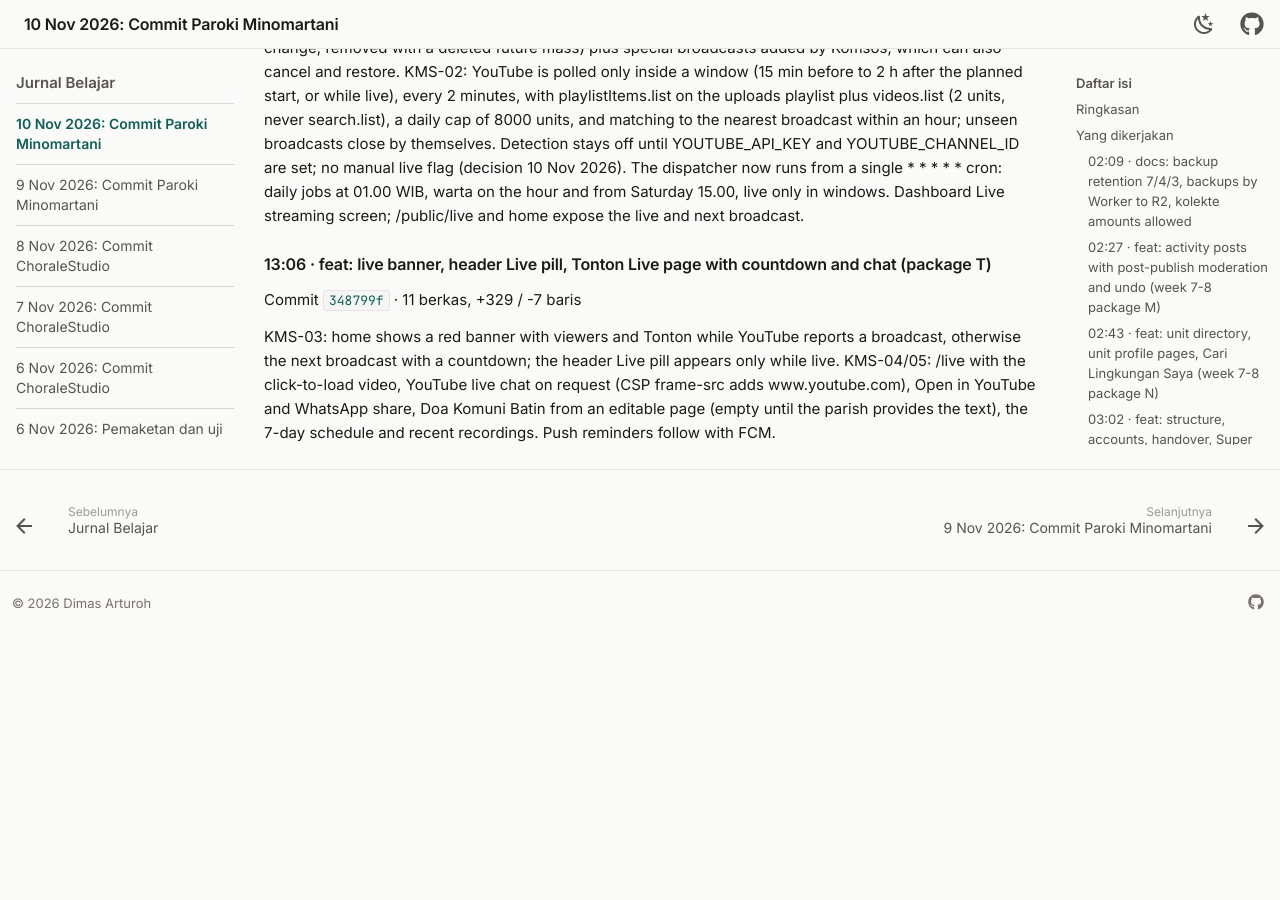
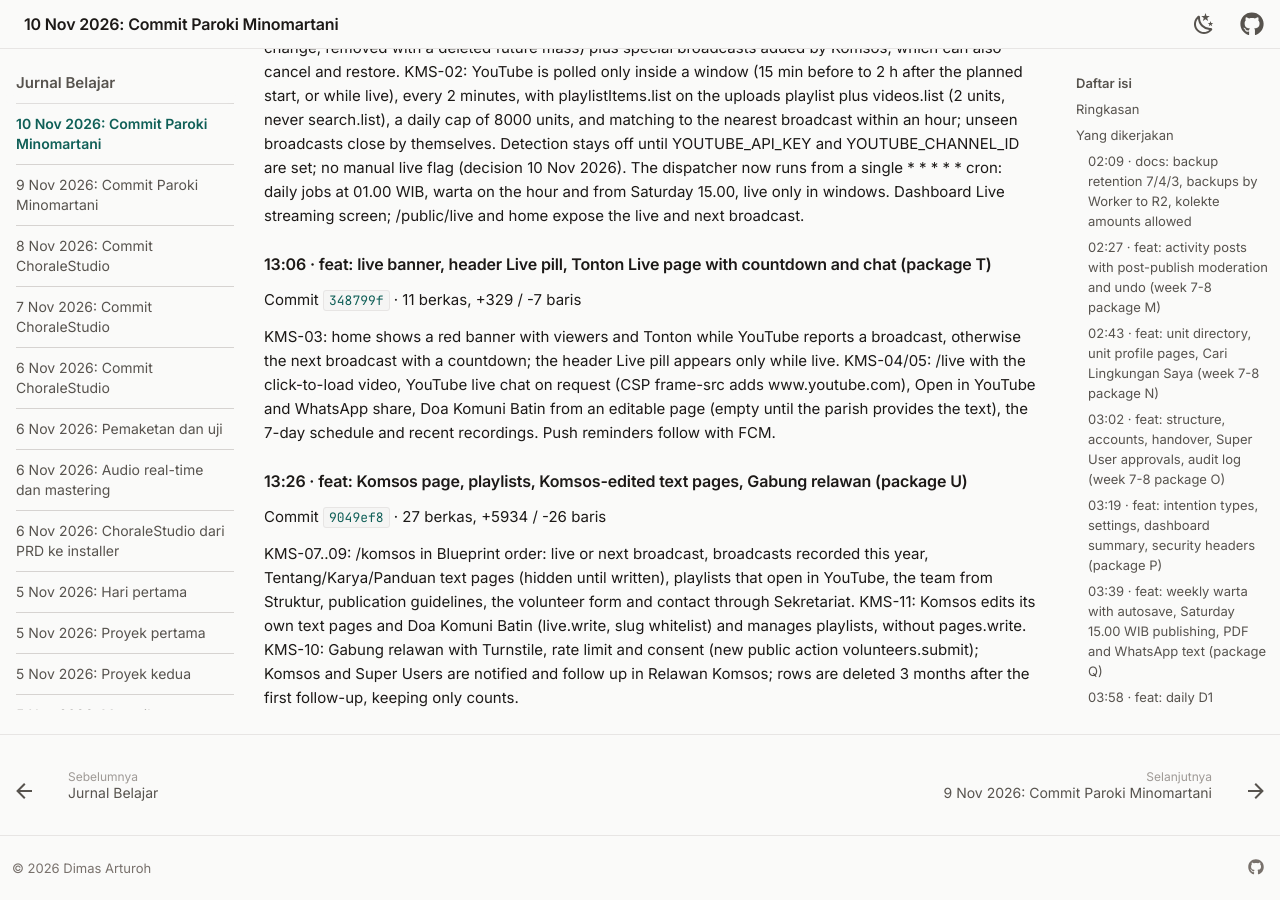
Before and after one commit to dimasarturoh15/dimasarturoh15.github.io, an MkDocs documentation site: the page built from docs/journal/2026-11-10-paroki-minomartani-commit.md, in a window 1280 px wide and 900 px high, scrolled down 2548 px. Built offline with MkDocs 1.6.1 and Material for MkDocs 9.7.7, drawn with Linux system fonts in a browser that asks for light colours; before the commit the page ends 3183 px from its top, so only the background shows below that; some of the changed text lies outside the part shown.

Commit message:
docs: sync Paroki Minomartani commit 9049ef8

```diff
--- a/docs/journal/2026-11-10-paroki-minomartani-commit.md
+++ b/docs/journal/2026-11-10-paroki-minomartani-commit.md
@@ -1,12 +1,12 @@
-# 10 November 2026: Catatan commit Paroki Minomartani (11 commit)
+# 10 November 2026: Catatan commit Paroki Minomartani (12 commit)
 
 Halaman ini dibuat otomatis dari riwayat Git [Paroki Minomartani](../projects/paroki-minomartani.md) setiap kali ada commit. Isinya adalah pesan commit apa adanya.
 
 ## Ringkasan
 
-- Jumlah commit: 11
-- Perubahan: 179 berkas, +27964 / -101 baris
-- Rentang waktu: 02:09 sampai 13:06
+- Jumlah commit: 12
+- Perubahan: 206 berkas, +33898 / -127 baris
+- Rentang waktu: 02:09 sampai 13:26
 
 ## Yang dikerjakan
 
@@ -134,3 +134,16 @@ appears only while live. KMS-04/05: /live with the click-to-load video, YouTube
 chat on request (CSP frame-src adds www.youtube.com), Open in YouTube and WhatsApp
 share, Doa Komuni Batin from an editable page (empty until the parish provides the
 text), the 7-day schedule and recent recordings. Push reminders follow with FCM.
+
+### 13:26 · feat: Komsos page, playlists, Komsos-edited text pages, Gabung relawan (package U)
+
+Commit [`9049ef8`](https://github.com/dimasarturoh15/paroki-minomartani/commit/9049ef8501aafb48da88f34ec25711e44e85a56f) · 27 berkas, +5934 / -26 baris
+
+KMS-07..09: /komsos in Blueprint order: live or next broadcast, broadcasts recorded
+this year, Tentang/Karya/Panduan text pages (hidden until written), playlists that
+open in YouTube, the team from Struktur, publication guidelines, the volunteer form
+and contact through Sekretariat. KMS-11: Komsos edits its own text pages and Doa
+Komuni Batin (live.write, slug whitelist) and manages playlists, without pages.write.
+KMS-10: Gabung relawan with Turnstile, rate limit and consent (new public action
+volunteers.submit); Komsos and Super Users are notified and follow up in Relawan
+Komsos; rows are deleted 3 months after the first follow-up, keeping only counts.
```
Also changed, not shown: docs/index.md (+1 -1 lines), docs/journal/index.md (+2 -2 lines), docs/projects/paroki-minomartani.md (+1 -0 lines).
